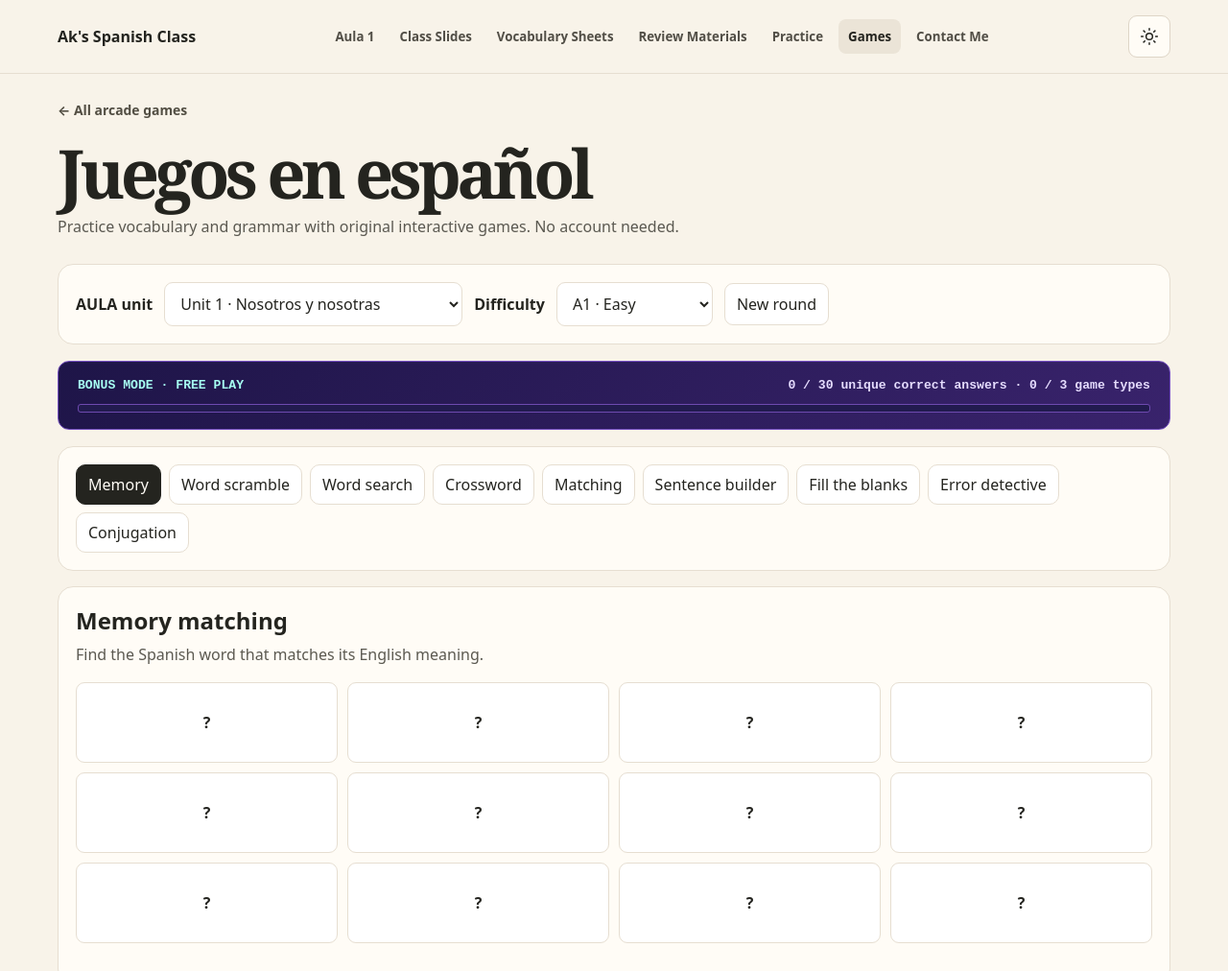
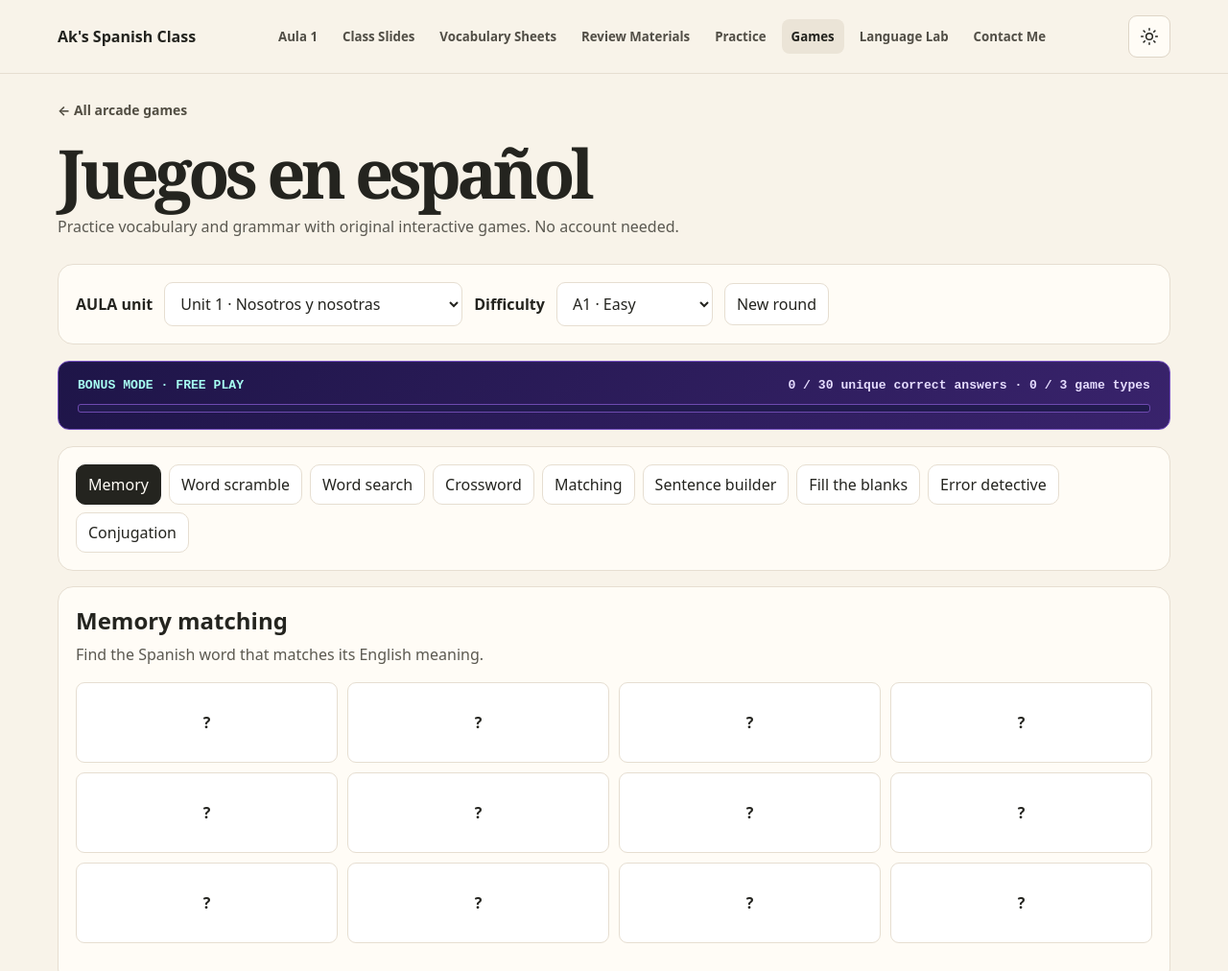
Before and after one commit to kfzydgyrtv-tech/AkSpanishclass, a plain HTML site: page games.html in a window 1280 px wide. Shown: the top 1012 px of the page at 96% size. Drawn offline with Linux system fonts and the light colour scheme.

Commit message:
Link Spanish Language Lab from games.html

```diff
--- a/games.html
+++ b/games.html
@@ -3,7 +3,7 @@
 <title>Interactive Games | Ak's Spanish Class</title><script src="theme.js?v=2"></script><link rel="stylesheet" href="style.css?v=3">
 <link rel="stylesheet" href="games.css?v=3"><link rel="stylesheet" href="freeplay.css?v=2"></head>
 <body><a class="skip" href="#content">Skip to content</a>
-<header class="site-header"><div class="wrap header-inner"><a class="brand" href="index.html">Ak's Spanish Class</a><nav aria-label="Main navigation"><a href="aula-1.html">Aula 1</a><a href="class-slides.html">Class Slides</a><a href="vocabulary.html">Vocabulary Sheets</a><a href="review.html">Review Materials</a><a href="practice.html">Practice</a><a href="arcade.html" aria-current="page">Games</a><a href="contact.html">Contact Me</a></nav><button class="theme-toggle" type="button" data-theme-toggle aria-pressed="false" hidden>Dark mode</button></div></header>
+<header class="site-header"><div class="wrap header-inner"><a class="brand" href="index.html">Ak's Spanish Class</a><nav aria-label="Main navigation"><a href="aula-1.html">Aula 1</a><a href="class-slides.html">Class Slides</a><a href="vocabulary.html">Vocabulary Sheets</a><a href="review.html">Review Materials</a><a href="practice.html">Practice</a><a href="arcade.html" aria-current="page">Games</a><a href="language-lab.html">Language Lab</a><a href="contact.html">Contact Me</a></nav><button class="theme-toggle" type="button" data-theme-toggle aria-pressed="false" hidden>Dark mode</button></div></header>
 <main id="content" class="wrap inner-page" tabindex="-1"><div class="page-intro"><a class="back" href="arcade.html">← All arcade games</a><h1>Juegos en español</h1><p>Practice vocabulary and grammar with original interactive games. No account needed.</p></div>
 <section class="games-controls" aria-label="Game settings"><label for="unit">AULA unit</label><select id="unit"></select><label for="level">Difficulty</label><select id="level"><option value="easy">A1 · Easy</option><option value="hard">A1+ · Challenge</option></select><button id="reset" type="button">New round</button></section>
 <section id="arcade-unlock" class="game-unlock-strip" aria-label="Free Play unlock progress">
```
